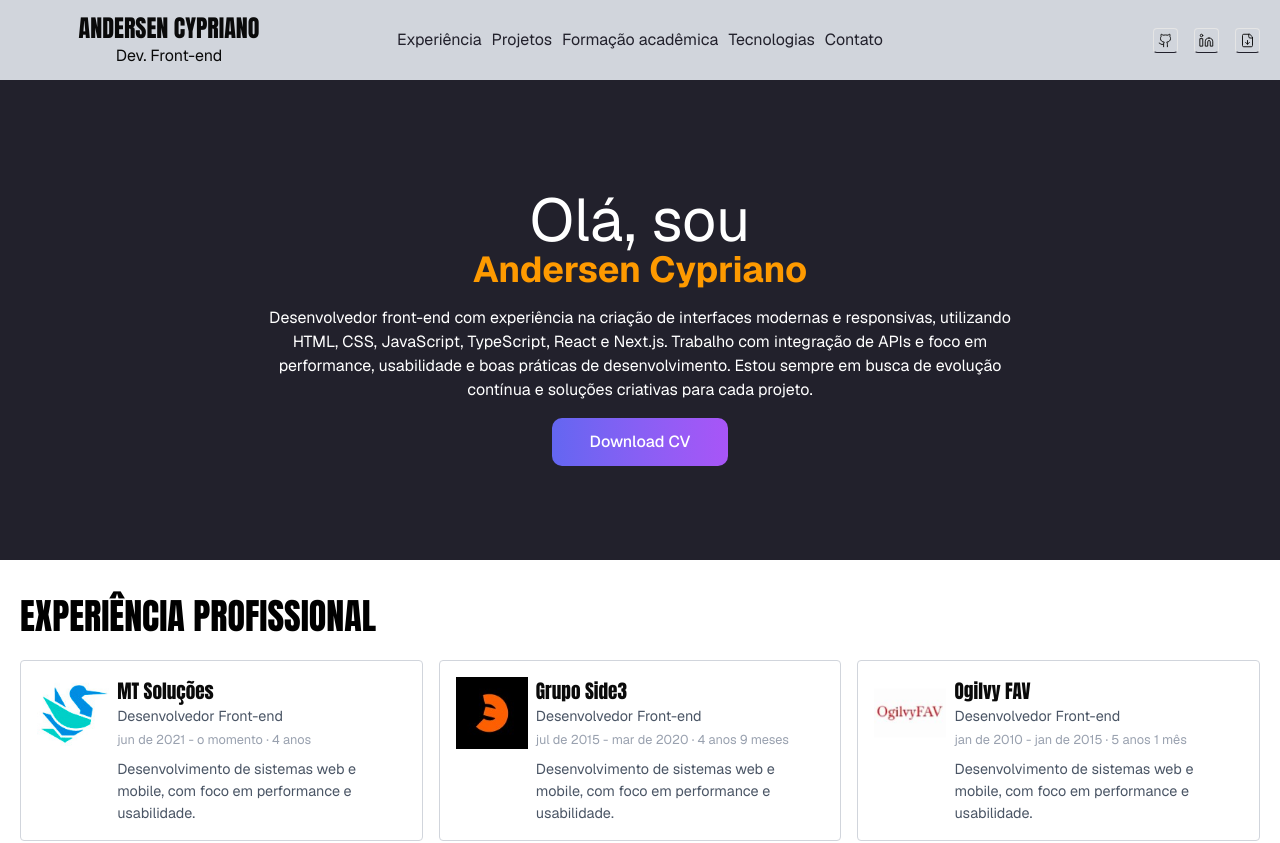
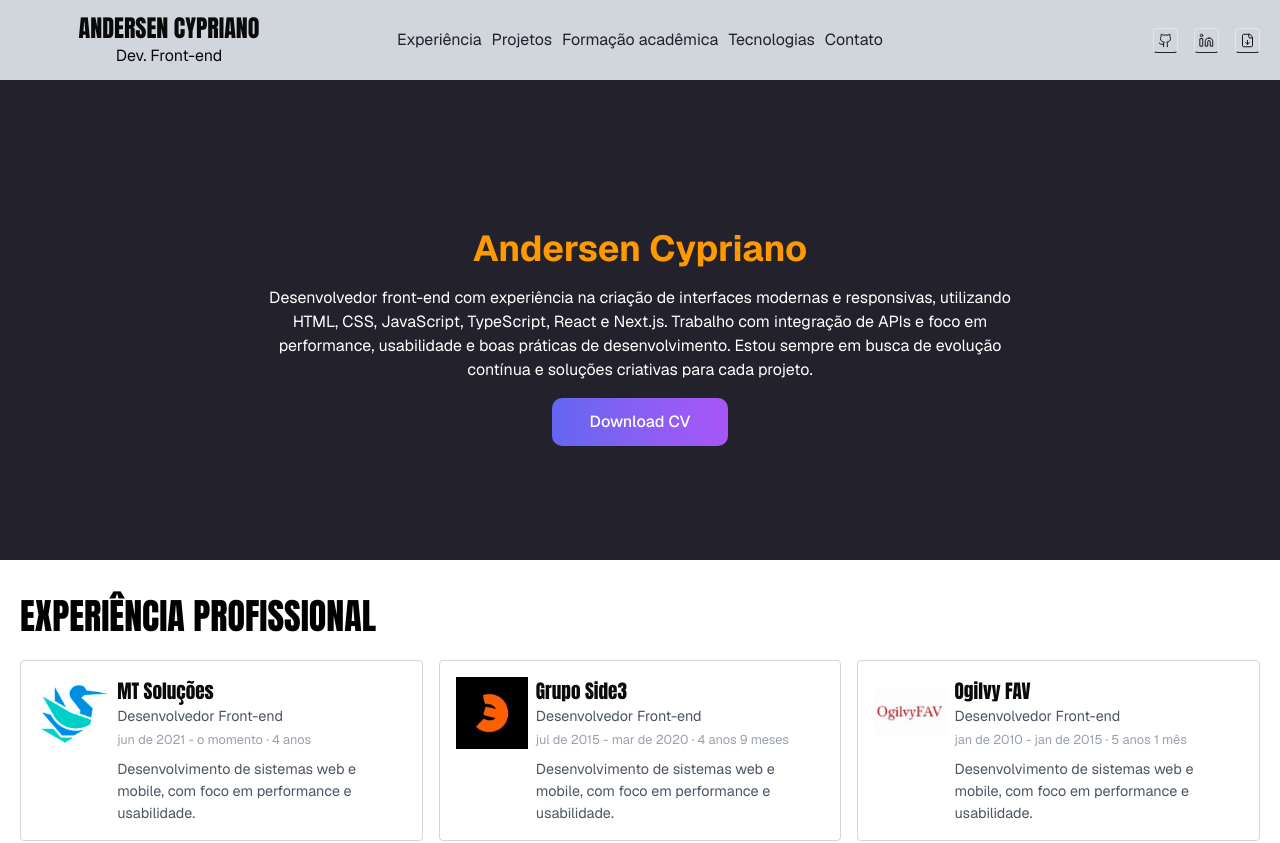
Before and after one commit to andersencypriano/portfolio-frontend, a React (Vite) app: page / in a window 1280 px wide. Shown: the top 843 px of the page. Built offline with nearby package versions, Linux system fonts and the light colour scheme.

Commit message:
refactor: titles

```diff
--- a/src/App.tsx
+++ b/src/App.tsx
@@ -38,10 +38,7 @@ function App() {
         >
           <div className="container mx-auto mt-24">
             <h1 className="md:text-6xl text-3xl text-white text-center">
-              Olá, sou
-              <span className="block text-amber-500 font-bold text-4xl">
-                Andersen Cypriano
-              </span>
+              <span className="text-amber-500 font-bold text-4xl">Andersen Cypriano</span>
             </h1>
             <p className="px-3 my-4 text-center text-white max-w-[50rem] mx-auto">
               Desenvolvedor front-end com experiência na criação de
```
